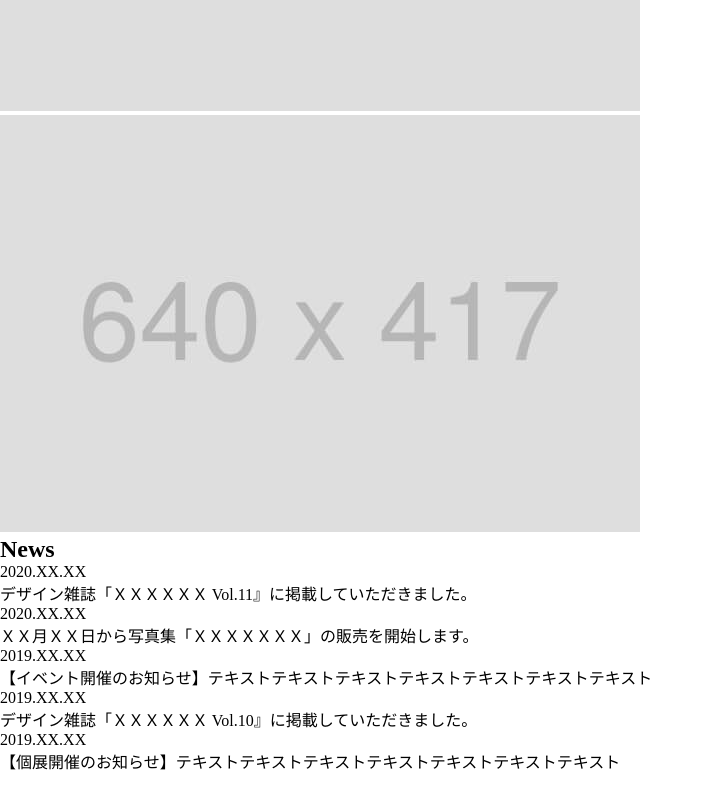
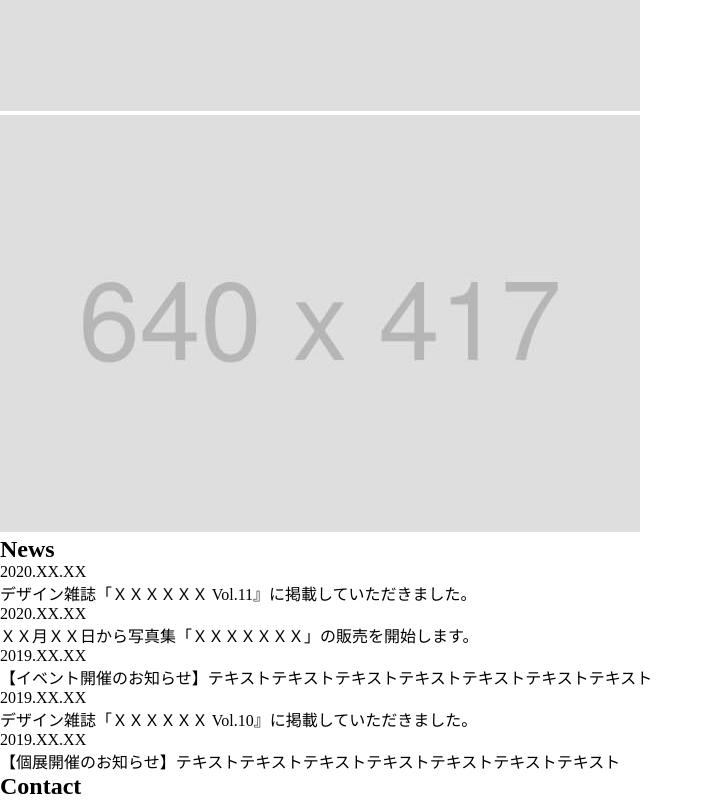
Before and after one commit to akihirofukumura/reproduction-beginner, a plain HTML site: page mywork_lp/index.html in a window 1280 px wide. Shown: the part 3230-4030 px from the top of the page, without its empty margins (0-713 px from the left). Before the commit the page ends 4003 px from the top, so only its background shows below. Drawn offline with Linux system fonts and the light colour scheme.

Commit message:
Contact 見出し

```diff
--- a/mywork_lp/index.html
+++ b/mywork_lp/index.html
@@ -72,6 +72,9 @@
         <dd>【個展開催のお知らせ】テキストテキストテキストテキストテキストテキストテキスト</dd>
       </dl>
     </section>
+    <section>
+      <h2>Contact</h2>
+    </section>
   </main>
   <footer>
 
```
